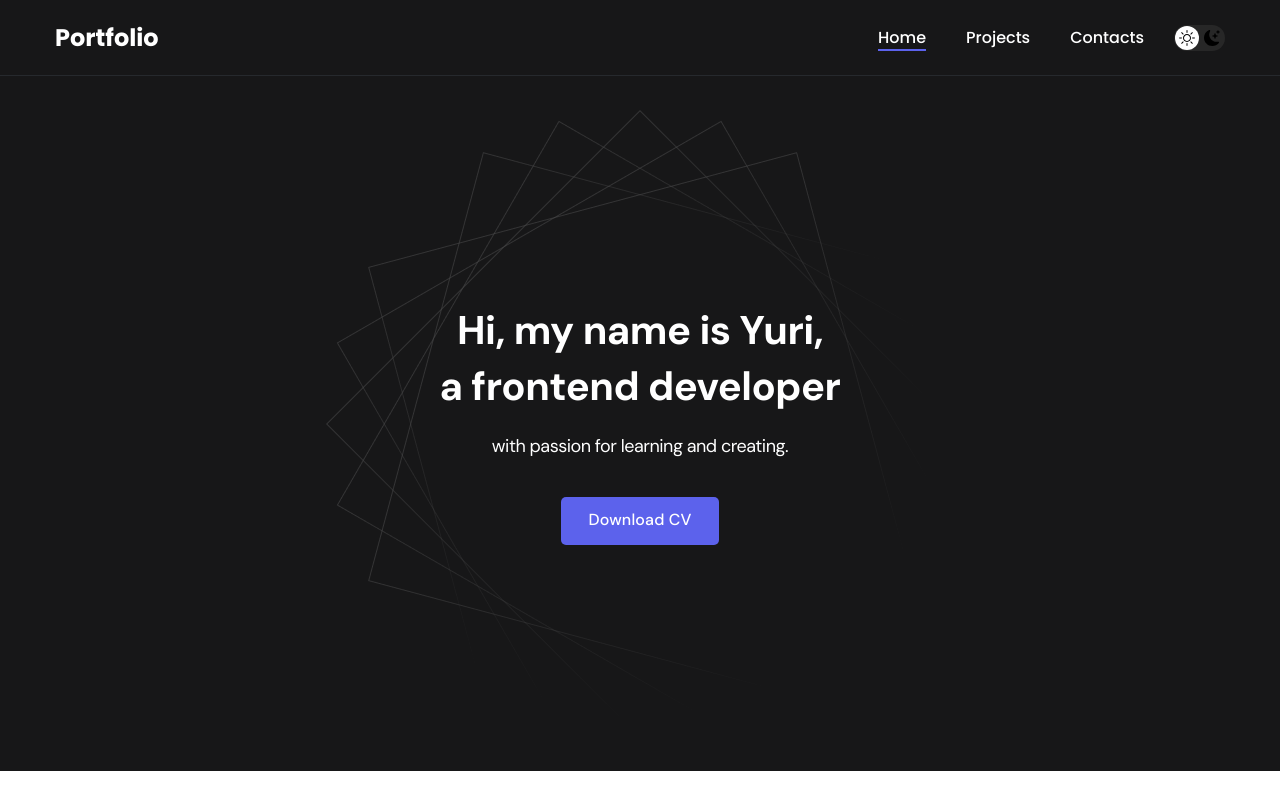
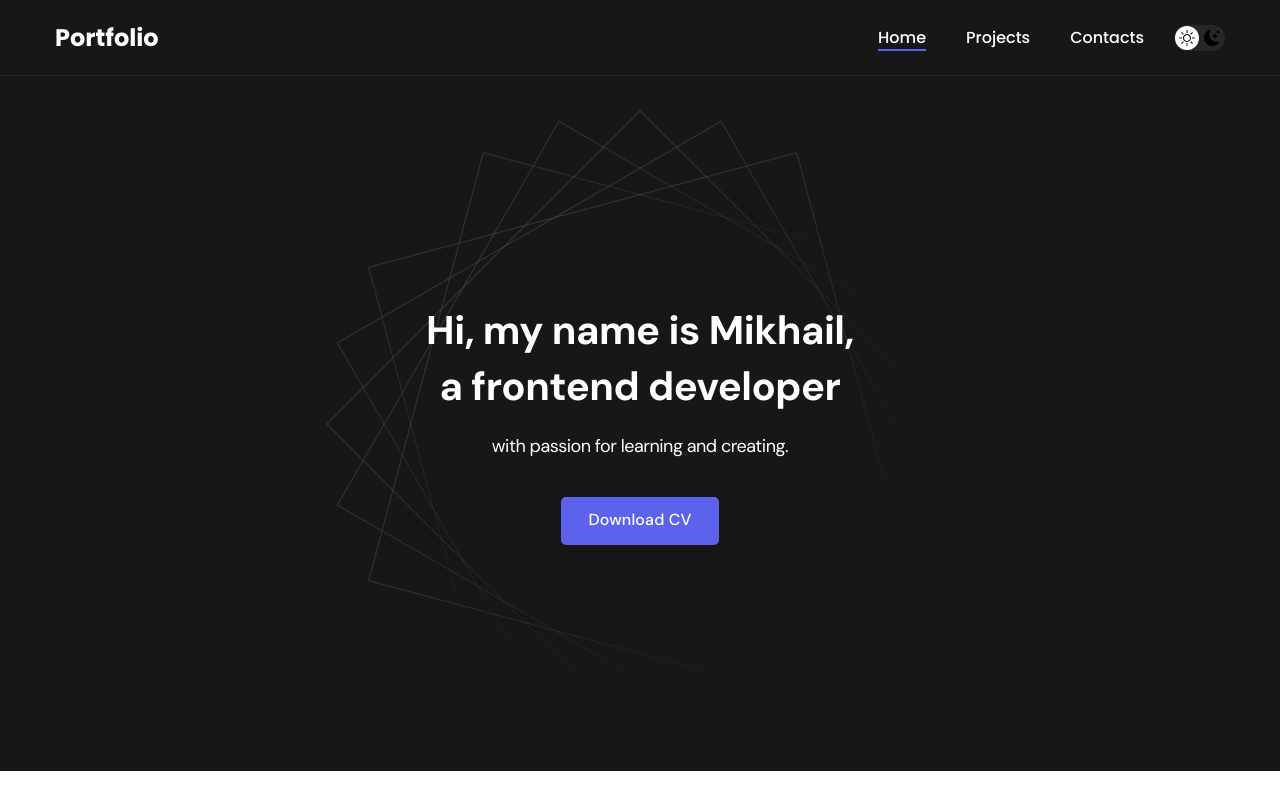
Before and after one commit to Michael3468/react-portfolio, a React (Create React App) app: page / in a window 1280 px wide. Shown: the top 800 px of the page. Built offline with nearby package versions, Linux system fonts and the light colour scheme; the HTML template or start-up script is replaced by a standard one.

Commit message:
feat(scrolltotop): add ScrollToTop component

```diff
--- a/src/App.tsx
+++ b/src/App.tsx
@@ -5,12 +5,14 @@ import Contacts from './pages/Contacts';
 import Home from './pages/Home';
 import Project from './pages/Project';
 import Projects from './pages/Projects';
+import ScrollToTop from './utils/ScrollToTop';
 
 import './assets/styles/main.css';
 
 const App = () => (
   <div className="App">
     <BrowserRouter>
+      <ScrollToTop />
       <Navbar />
 
       <Routes>
--- a/src/components/Header/index.tsx
+++ b/src/components/Header/index.tsx
@@ -4,7 +4,7 @@ const Header = () => (
   <header className="header">
     <div className="header__wrapper">
       <h1 className="header__title">
-        <p>Hi, my name is Yuri,</p>
+        <p>Hi, my name is Mikhail,</p>
         <span>a frontend developer</span>
       </h1>
 
--- /dev/null
+++ b/src/utils/ScrollToTop.tsx
@@ -0,0 +1,15 @@
+/* eslint-disable react-hooks/rules-of-hooks */
+import { useEffect } from 'react';
+import { useLocation } from 'react-router-dom';
+
+const ScrollToTop = () => {
+  const { pathname } = useLocation();
+
+  useEffect(() => {
+    window.scrollTo(0, 0);
+  }, [pathname]);
+
+  return null;
+};
+
+export default ScrollToTop;
```
